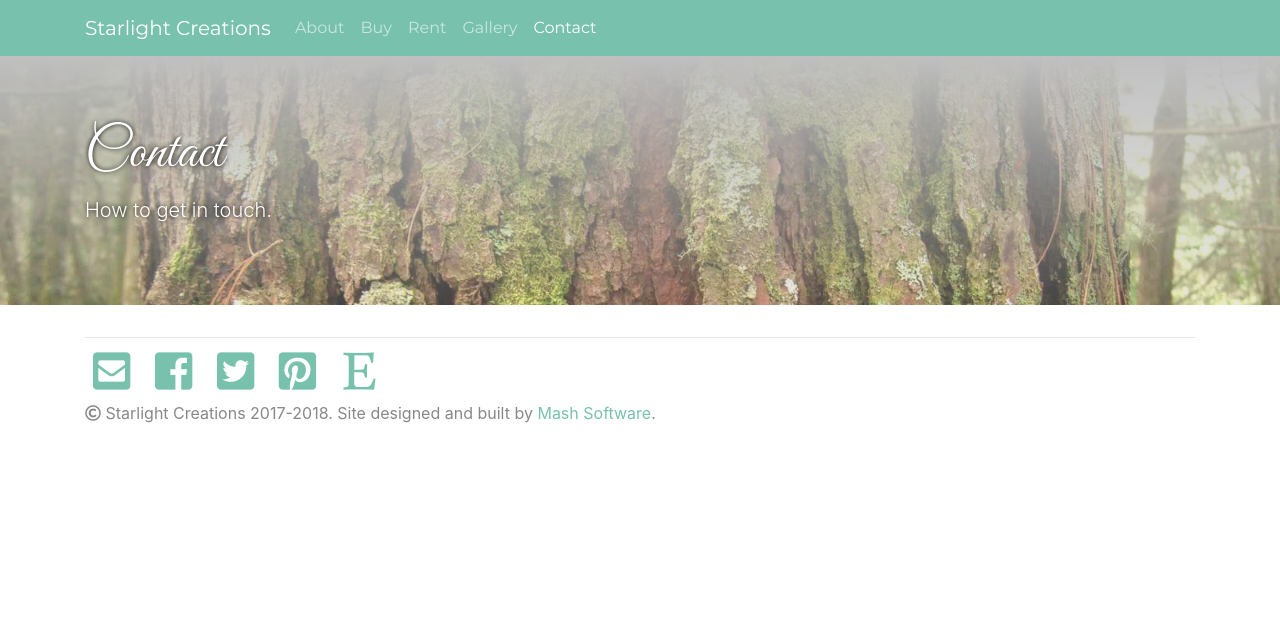
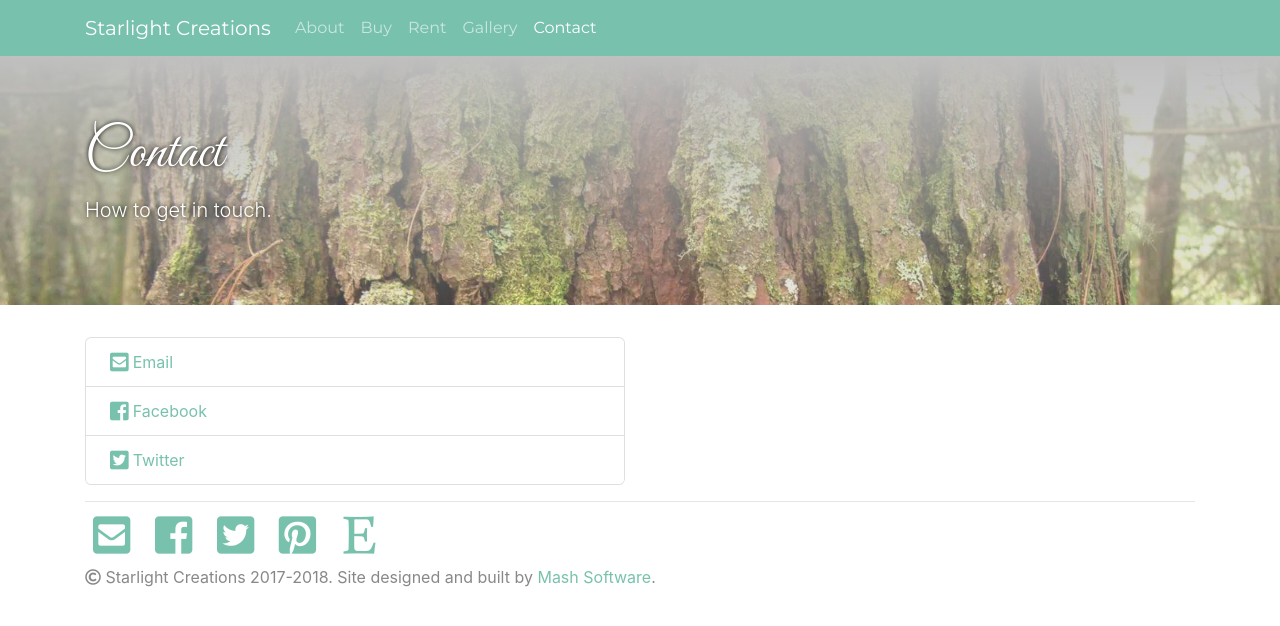
Before and after one commit to starlight-creations/starlight-creations.github.io, a Jekyll site: the page built from contact.html, in a window 1280 px wide. Shown: the top 626 px of the page. Built offline with Jekyll 4.4.1, drawn with Linux system fonts in a browser that asks for light colours; nearby versions of some CDN libraries.

Commit message:
contact page

```diff
--- a/contact.html
+++ b/contact.html
@@ -4,3 +4,23 @@ title: Contact
 description: How to get in touch.
 permalink: /contact
 ---
+<div class="row">
+    <div class="col-md-6">
+        <div class="card">
+            <ul class="list-group list-group-flush">
+                <li class="list-group-item">
+                    <a href="mailto:hello@starlightcreations.co.uk" target="_blank">
+                        <i class="fas fa-envelope-square fa-fw fa-lg"></i>Email</a>
+                </li>
+                <li class="list-group-item">
+                    <a href="https://www.facebook.com/startlightcreationsuk/" target="_blank">
+                        <i class="fab fa-facebook-square fa-fw fa-lg"></i>Facebook</a>
+                </li>
+                <li class="list-group-item">
+                    <a href="https://twitter.com/StarlightCreat1" target="_blank">
+                        <i class="fab fa-twitter-square fa-fw fa-lg"></i>Twitter</a>
+                </li>
+            </ul>
+        </div>
+    </div>
+</div>
```
